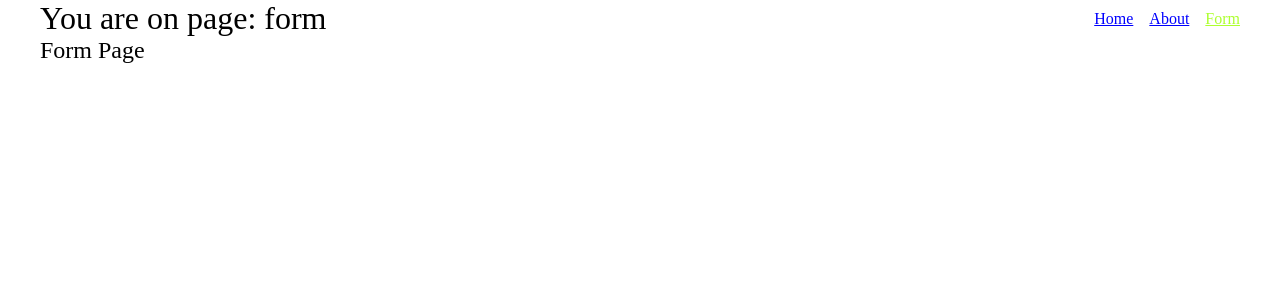
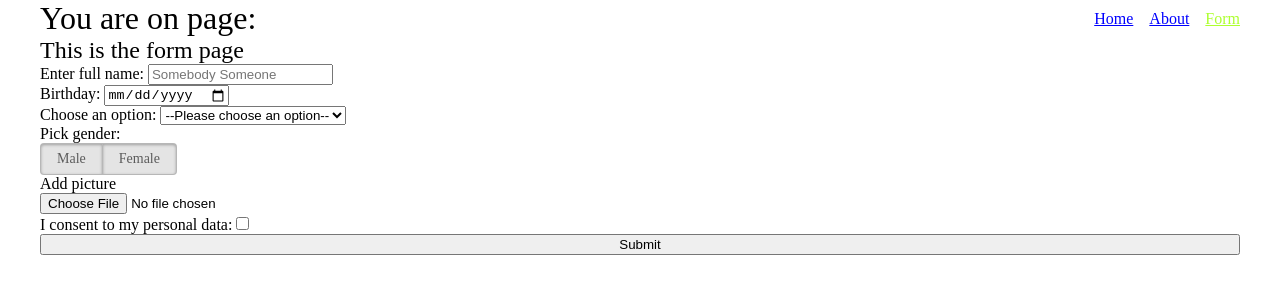
Before and after one commit to the-bearded-nerd/RSS-React-2023q1, a React (Vite) app: page /form in a window 1280 px wide. Shown: the top 300 px of the page. Built offline with nearby package versions, Linux system fonts and the light colour scheme.

Commit message:
feat: build initial form with refs

```diff
--- /dev/null
+++ b/src/pages/form/form.styles.css
@@ -0,0 +1,48 @@
+.form {
+  display: flex;
+  flex-direction: column;
+}
+
+.switch-field {
+  display: flex;
+  overflow: hidden;
+}
+
+.switch-field input {
+  position: absolute !important;
+  clip: rect(0, 0, 0, 0);
+  height: 1px;
+  width: 1px;
+  border: 0;
+  overflow: hidden;
+}
+
+.switch-field label {
+  background-color: #e4e4e4;
+  color: rgba(0, 0, 0, 0.6);
+  font-size: 14px;
+  line-height: 1;
+  text-align: center;
+  padding: 8px 16px;
+  margin-right: -1px;
+  border: 1px solid rgba(0, 0, 0, 0.2);
+  box-shadow: inset 0 1px 3px rgba(0, 0, 0, 0.3), 0 1px rgba(255, 255, 255, 0.1);
+  transition: all 0.1s ease-in-out;
+}
+
+.switch-field label:hover {
+  cursor: pointer;
+}
+
+.switch-field input:checked + label {
+  background-color: #a5dc86;
+  box-shadow: none;
+}
+
+.switch-field label:first-of-type {
+  border-radius: 4px 0 0 4px;
+}
+
+.switch-field label:last-of-type {
+  border-radius: 0 4px 4px 0;
+}
--- a/src/pages/form/form.tsx
+++ b/src/pages/form/form.tsx
@@ -1,16 +1,88 @@
+/* eslint-disable jsx-a11y/label-has-associated-control */
 import React from 'react';
 
-interface IFormPage {
+import './form.styles.css';
+
+interface IFormPageProps {
   changeTitle(): void;
 }
 
-export default class Form extends React.Component<IFormPage, never> {
-  componentDidMount(): void {
-    const { changeTitle } = this.props;
-    changeTitle();
+export default class Form extends React.Component<IFormPageProps> {
+  textRef: React.RefObject<HTMLInputElement>;
+
+  dateRef: React.RefObject<HTMLInputElement>;
+
+  selectRef: React.RefObject<HTMLSelectElement>;
+
+  switchRef: React.RefObject<HTMLDivElement>;
+
+  fileRef: React.RefObject<HTMLInputElement>;
+
+  checkboxRef: React.RefObject<HTMLInputElement>;
+
+  constructor(props: IFormPageProps) {
+    super(props);
+    this.onSubmit = this.onSubmit.bind(this);
+    this.textRef = React.createRef<HTMLInputElement>();
+    this.dateRef = React.createRef<HTMLInputElement>();
+    this.selectRef = React.createRef<HTMLSelectElement>();
+    this.switchRef = React.createRef<HTMLDivElement>();
+    this.fileRef = React.createRef<HTMLInputElement>();
+    this.checkboxRef = React.createRef<HTMLInputElement>();
+  }
+
+  onSubmit(event: React.FormEvent<HTMLFormElement>) {
+    event.preventDefault();
+    console.log(this.textRef);
+    console.log(this.dateRef);
+    console.log(this.selectRef);
+    console.log(this.switchRef);
+    console.log(this.fileRef);
+    console.log(this.checkboxRef);
   }
 
   render() {
-    return <h2>Form Page</h2>;
+    return (
+      <div className="form-container">
+        <h2>This is the form page</h2>
+        <form className="form" onSubmit={this.onSubmit}>
+          <label htmlFor="text-input">
+            Enter full name:{' '}
+            <input type="text" placeholder="Somebody Someone" id="text-input" ref={this.textRef} />
+          </label>
+          <label htmlFor="date-input">
+            Birthday: <input type="date" id="date-input" name="date-input" ref={this.dateRef} />
+          </label>
+          <label htmlFor="select-input">
+            Choose an option:{' '}
+            <select name="select-input" id="select-input" ref={this.selectRef}>
+              <option value="">--Please choose an option--</option>
+              <option value="option-1">Option 1</option>
+              <option value="option-2">Option 2</option>
+              <option value="option-3">Option 3</option>
+            </select>
+          </label>
+          <p>Pick gender:</p>
+          <div className="switch-field" ref={this.switchRef}>
+            <input type="radio" id="radio-one" name="switcher" value="1" />
+            <label htmlFor="radio-one">Male</label>
+            <input type="radio" id="radio-two" name="switcher" value="maybe" />
+            <label htmlFor="radio-two">Female</label>
+          </div>
+          <label htmlFor="file-input">Add picture</label>
+          <input type="file" id="file-input" ref={this.fileRef} />
+          <label htmlFor="checkbox-input">
+            I consent to my personal data:
+            <input
+              type="checkbox"
+              name="checkbox-input"
+              id="checkbox-input"
+              ref={this.checkboxRef}
+            />
+          </label>
+          <input type="submit" value="Submit" />
+        </form>
+      </div>
+    );
   }
 }
```
